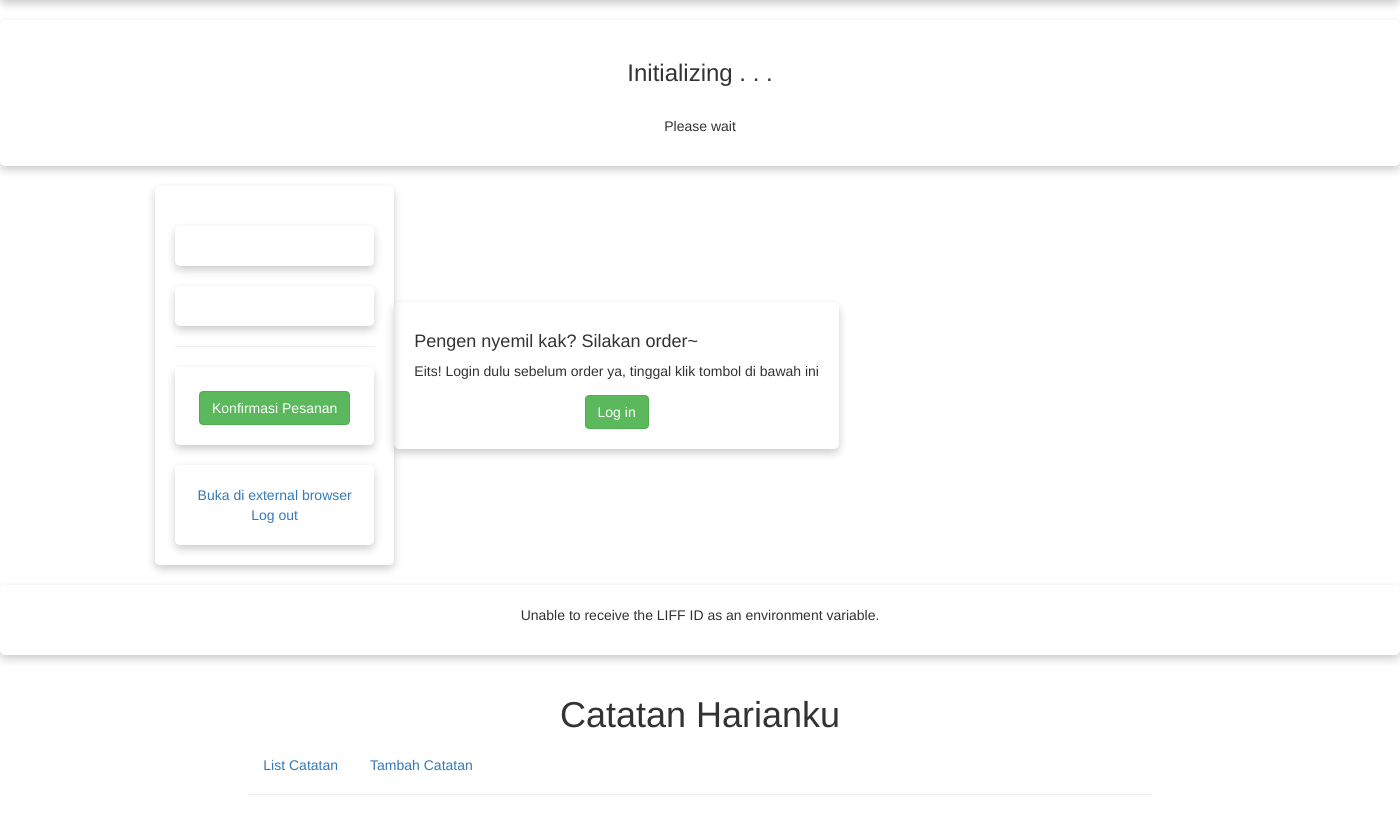
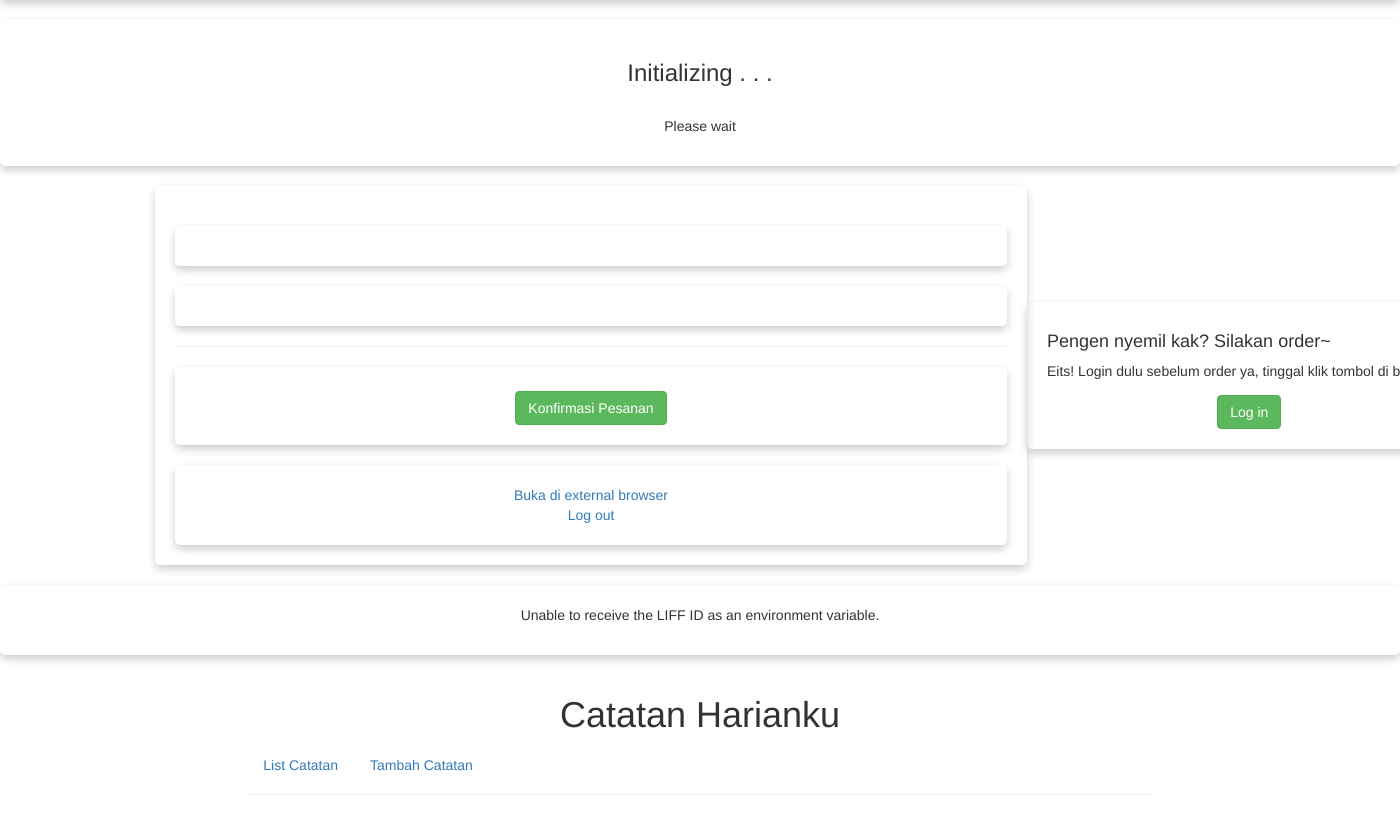
Before and after one commit to eliteraihan/liff-food-ordering, a PHP site: page / in a window 1400 px wide; the page is wider, and only the part inside the window is pictured. Shown: the part 160-975 px from the top of that part. Run offline with PHP 8.4, Linux system fonts and the light colour scheme; some libraries are stand-ins or nearby versions.

Commit message:
adjust #loggedin style

```diff
--- a/public/style.css
+++ b/public/style.css
@@ -24,6 +24,10 @@ body *:hover {
 #content {
     text-align: left;
     max-width: 400pt;
+    min-width: 80%;
+}
+
+#loggedin {
     min-width: 80%;
 }
 
```
